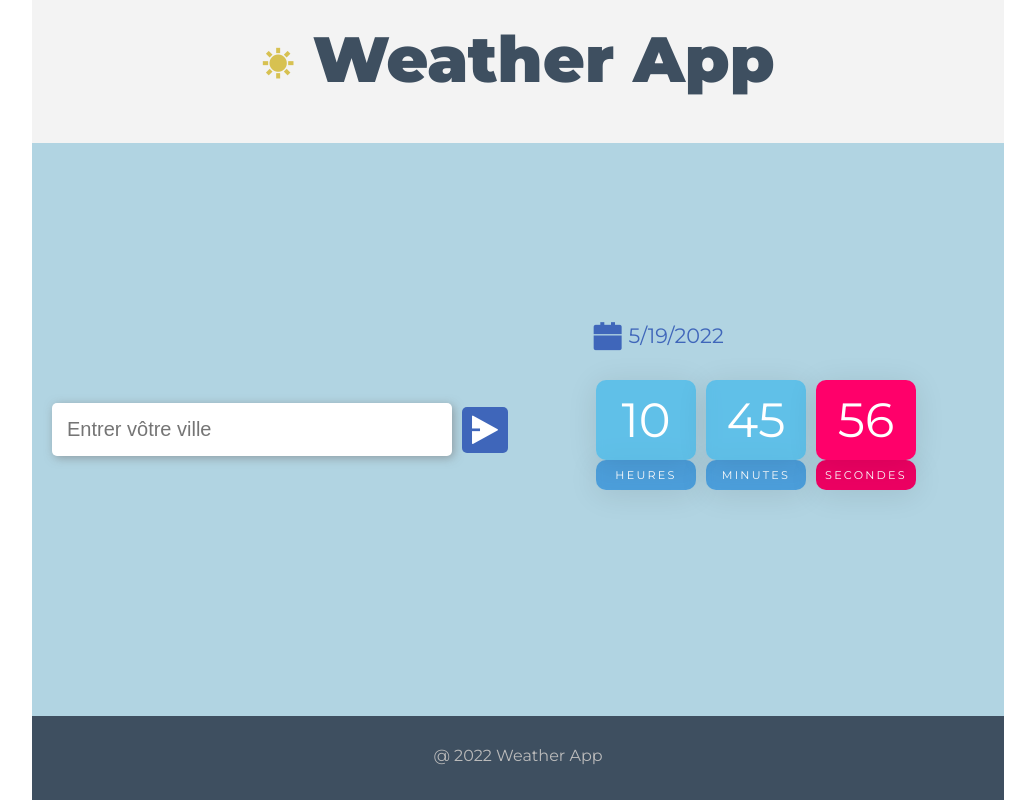
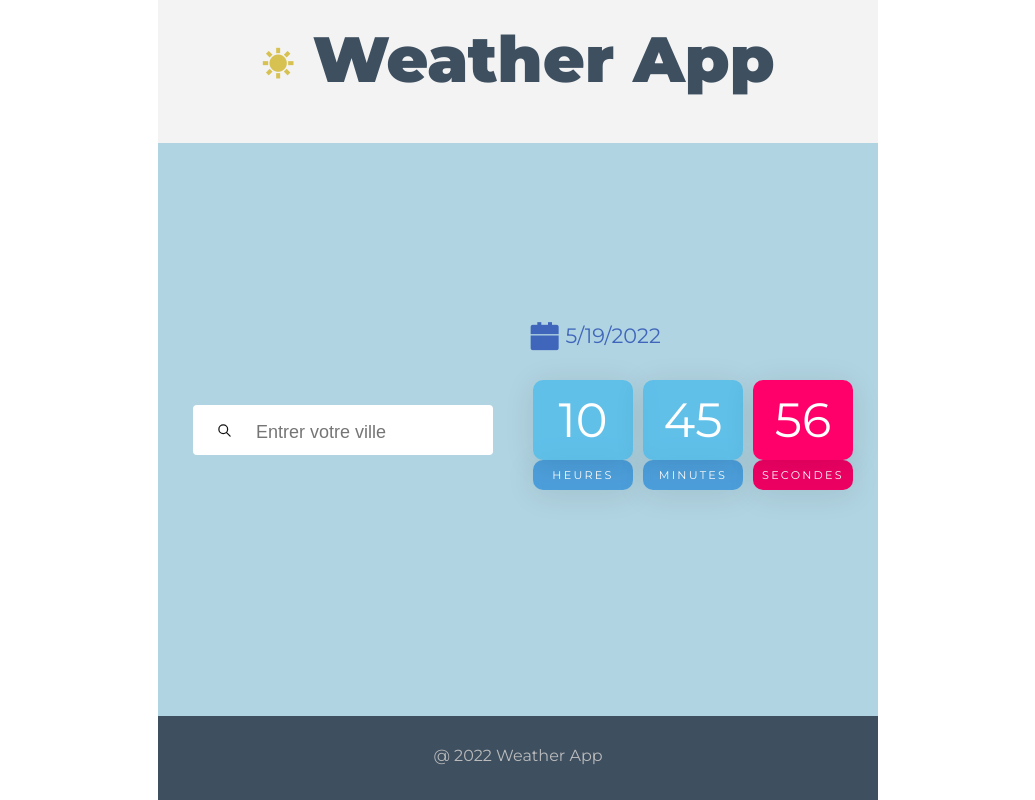
Before and after one commit to RomainDoyen/weather-app, a Vue app: page / in a window 1280 px wide. Shown: the whole page, without its empty margins (122-1157 px from the left). Built offline with nearby package versions, Linux system fonts and the light colour scheme; no server answers.

Commit message:
feat: Creating a form and input component

```diff
--- a/src/components/feature/WeatherView.vue
+++ b/src/components/feature/WeatherView.vue
@@ -1,10 +1,9 @@
 <template>
     <div class="content-weather">
         <div class="enter-city animate__animated animate__pulse animate__repeat-2 animate__delay-1s">
-            <input v-model="data.city" @keyup.enter="getWeather" placeholder="Entrer vôtre ville" type="text">
-            <i class="ri-send-plane-2-fill"></i>
+            <SearchForm v-model="data.city" @submit="getWeather" />
         </div>
-        <div class="weather animate__animated animate__backInLeft animate__delay-.5s"  v-if="data.weather">
+        <div class="weather animate__animated animate__backInLeft animate__delay-.5s" v-if="data.weather">
             <p>{{ data.weather.name }}, {{ data.weather.sys.country }}</p>
             <h1>{{ Math.round(data.weather.main.temp) }}&deg;C</h1>
             <p>{{ data.weather.weather[0].description }}</p>
@@ -26,8 +25,12 @@
 <script>
 import { reactive } from 'vue'
 import axios from 'axios'
+import SearchForm from '../ui/SearchForm.vue'
 
 export default {
+    components: {
+        SearchForm
+    },
     name: 'WeatherView',
     setup() {
         let data = reactive({
@@ -89,14 +92,6 @@ i {
     align-items: center;
 }
 
-.ri-send-plane-2-fill {
-    margin-left: 10px;
-    background-color: rgb(63, 102, 186);
-    color: white;
-    border-radius: 5px;
-    padding: 7px;
-}
-
 .weather {
     transition: all .1s ease-out;
     transition-timing-function: ease-in-out;
@@ -112,20 +107,6 @@ i {
 .weather:focus-visible {
     transition-property: opacity, left;
     transition-duration: .3s, .5s;
-}
-
-.enter-city input {
-    border: none;
-    outline: none;
-    border-radius: 5px;
-    padding: 15px;
-    width: 50vh;
-    font-size: 20px;
-    color: #ec0062;
-    font-weight: 400;
-    box-shadow: 2px 2px 10px 0px rgba(119, 119, 119, 0.59);
-    -moz-box-shadow: 2px 2px 10px 0px rgba(119, 119, 119, 0.59);
-    -webkit-box-shadow: 2px 2px 10px 0px rgba(119, 119, 119, 0.59);
 }
 
 h1 {
@@ -154,5 +135,4 @@ h1 {
         margin-top: 20px;
     }
 }
-
 </style>
--- a/src/components/ui/Form.vue
+++ b/src/components/ui/SearchForm.vue
@@ -1,7 +1,11 @@
 <template>
-  <form class="form">
+  <form class="form" @submit.prevent="onSubmit">
       <label for="search">
-          <input autocomplete="off" placeholder="search your chats" id="search" type="text">
+          <SearchInput
+            v-model="internalValue"
+            placeholder="Entrer votre ville"
+            @enter="onSubmit"
+          />
           <div class="icon">
               <svg stroke-width="2" stroke="currentColor" viewBox="0 0 24 24" fill="none" xmlns="http://www.w3.org/2000/svg" class="swap-on">
                   <path d="M21 21l-6-6m2-5a7 7 0 11-14 0 7 7 0 0114 0z" stroke-linejoin="round" stroke-linecap="round"></path>
@@ -19,6 +23,38 @@
   </form>
 </template>
 
+<script>
+import SearchInput from './SearchInput.vue'
+
+export default {
+  components: {
+    SearchInput
+  },
+  props: {
+    modelValue: String,
+  },
+  data() {
+    return {
+      internalValue: this.modelValue,
+    };
+  },
+  watch: {
+    modelValue(newValue) {
+      this.internalValue = newValue;
+    },
+    internalValue(newValue) {
+      this.$emit('update:modelValue', newValue);
+    },
+  },
+  emits: ['update:modelValue', 'submit'],
+  methods: {
+    onSubmit() {
+      this.$emit('submit', this.internalValue);
+    },
+  },
+};
+</script>
+
 <style>
 .form {
   --input-bg: #FFf;
@@ -26,8 +62,8 @@
   --rotate: 80deg;
   --gap: 2em;
   --icon-change-color: #15A986;
-  --height: 40px;
-  width: 200px;
+  --height: 50px;
+  width: 300px;
   padding-inline-end: 1em;
   background: var(--input-bg);
   position: relative;
@@ -47,6 +83,8 @@
   outline: none;
   background: none;
   border: 0;
+  font-size: large;
+  color: #ec0062;
 }
 
 .form svg {
--- /dev/null
+++ b/src/components/ui/SearchInput.vue
@@ -0,0 +1,31 @@
+<template>
+  <div>
+    <input
+      :value="modelValue"
+      @input="$emit('update:modelValue', $event.target.value)"
+      :placeholder="placeholder"
+      @keyup.enter="onEnter"
+      type="text"
+    />
+    <!-- <i class="ri-send-plane-2-fill" @click="onEnter"></i> -->
+  </div>
+</template>
+
+<script>
+export default {
+  name: 'SearchInput',
+  props: {
+    modelValue: String,
+    placeholder: {
+      type: String,
+      default: 'Enter text',
+    },
+  },
+  emits: ['update:modelValue', 'enter'],
+  methods: {
+    onEnter() {
+      this.$emit('enter');
+    },
+  },
+};
+</script>
```
